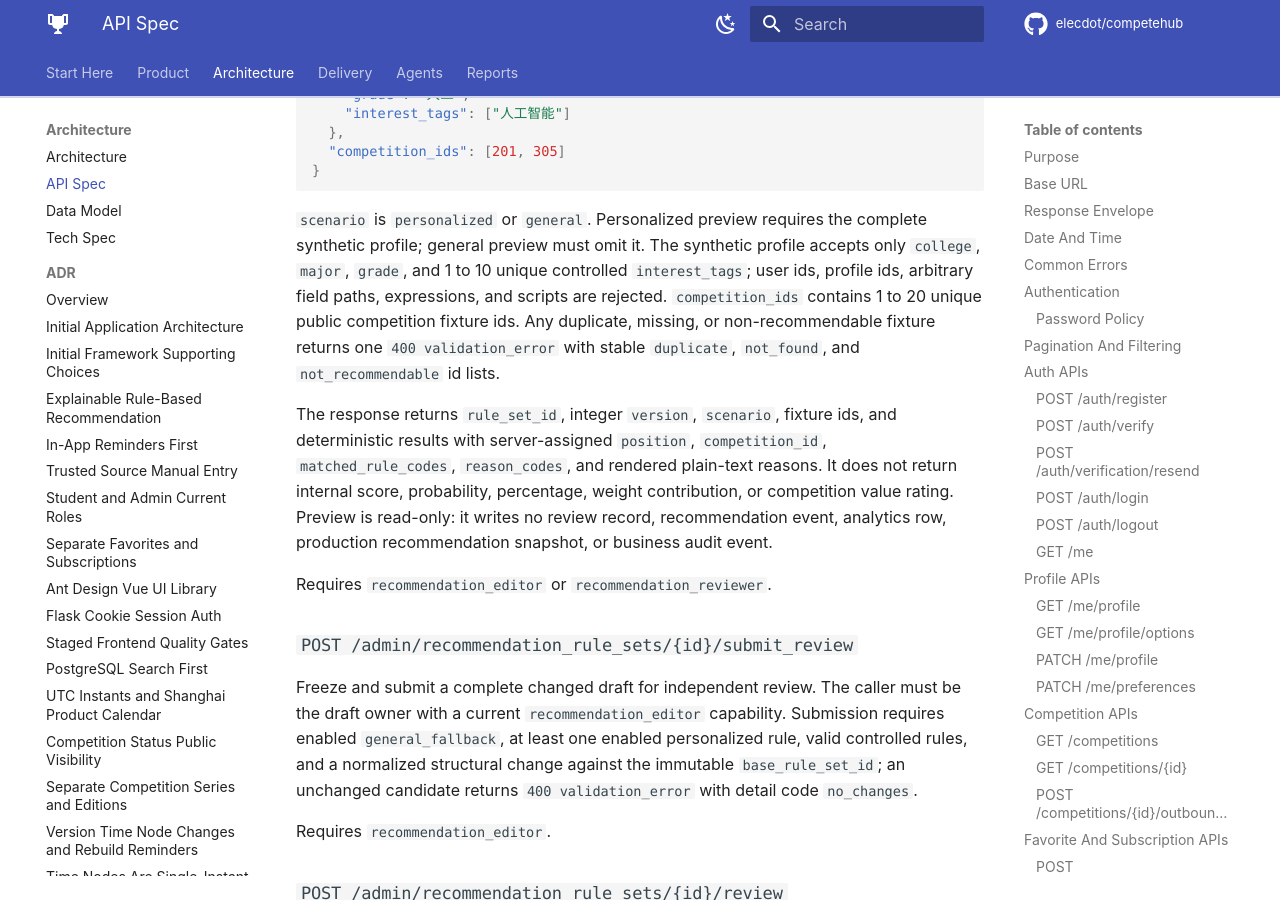
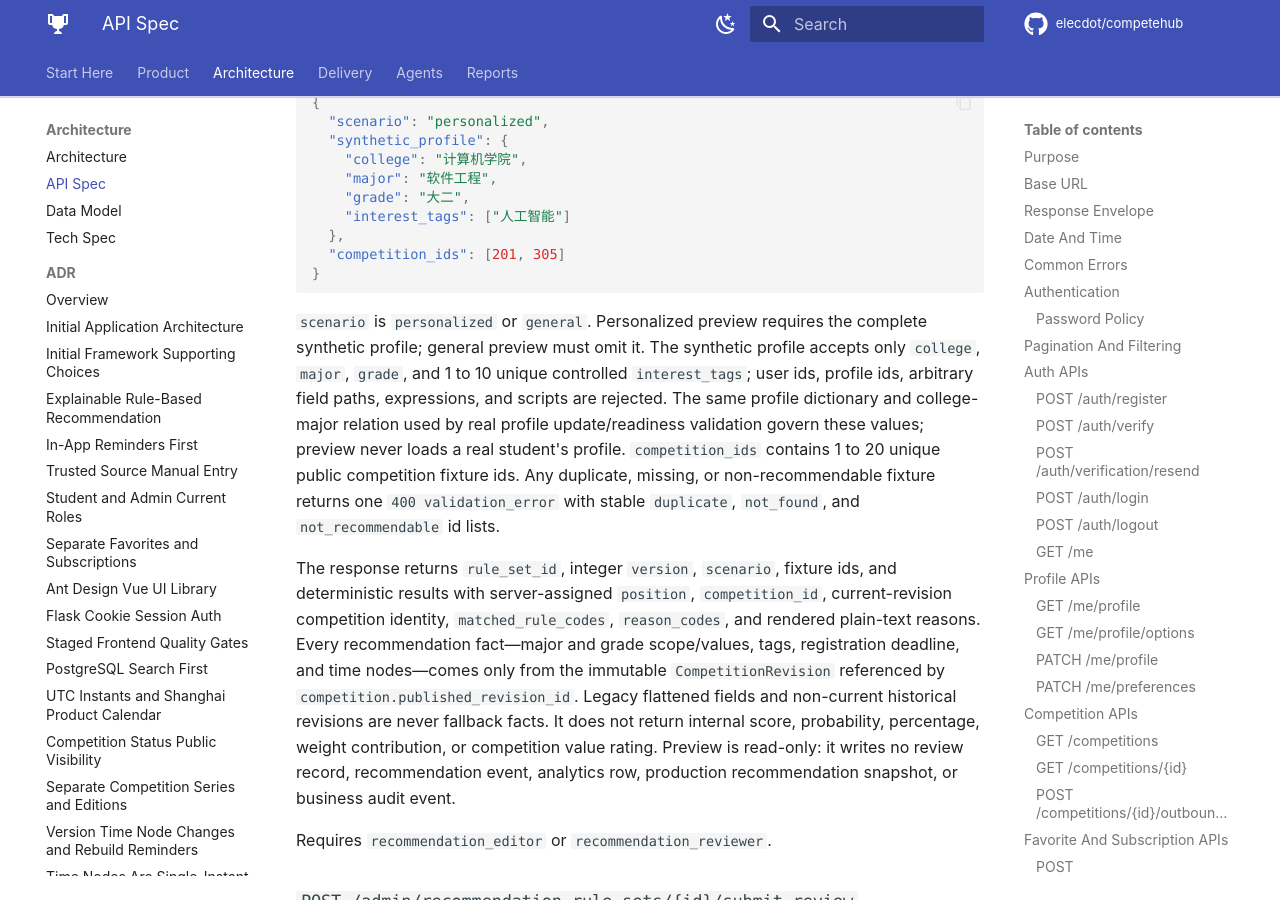
Before and after one commit to elecdot/competehub, an MkDocs documentation site: the page built from docs/api_spec.md, in a window 1280 px wide and 900 px high, scrolled down 29465 px. Built offline with MkDocs 1.6.1 and Material for MkDocs 9.7.7, drawn with Linux system fonts in a browser that asks for light colours; comment, search, counter and statistics services are not loaded; some of the changed text lies outside the part shown.

Commit message:
docs(recommendations): document governance operations

```diff
--- a/docs/api_spec.md
+++ b/docs/api_spec.md
@@ -1202,7 +1202,12 @@
 `cloned_from_version`, `base_rule_set_id`, `base_version`,
 `active_rule_set_id`, `active_version`, `is_stale`, rules, and frozen or
 deterministically generated `difference_snapshot` and `impact_summary` when
-applicable.
+applicable. Every item also returns labeled governance evidence:
+`created_by`, `submitted_by`, `reviewed_by`, `created_at`, `submitted_at`,
+`decided_at`, `activated_at`, `retired_at`, `review_comment`, and
+`terminal_review_status`. Pending candidates derive difference and impact from
+their immutable base; terminal candidates read the frozen snapshots and actors
+from their immutable `review_record`.
 
 Requires `recommendation_editor` or `recommendation_reviewer`.
 
@@ -1272,14 +1277,21 @@
 complete synthetic profile; general preview must omit it. The synthetic profile
 accepts only `college`, `major`, `grade`, and 1 to 10 unique controlled
 `interest_tags`; user ids, profile ids, arbitrary field paths, expressions, and
-scripts are rejected. `competition_ids` contains 1 to 20 unique public
+scripts are rejected. The same profile dictionary and college-major relation
+used by real profile update/readiness validation govern these values; preview
+never loads a real student's profile. `competition_ids` contains 1 to 20 unique public
 competition fixture ids. Any duplicate, missing, or non-recommendable fixture
 returns one `400 validation_error` with stable `duplicate`, `not_found`, and
 `not_recommendable` id lists.
 
 The response returns `rule_set_id`, integer `version`, `scenario`, fixture ids,
 and deterministic results with server-assigned `position`, `competition_id`,
-`matched_rule_codes`, `reason_codes`, and rendered plain-text reasons. It does
+current-revision competition identity, `matched_rule_codes`, `reason_codes`,
+and rendered plain-text reasons. Every recommendation fact—major and grade
+scope/values, tags, registration deadline, and time nodes—comes only from the
+immutable `CompetitionRevision` referenced by `competition.published_revision_id`.
+Legacy flattened fields and non-current historical revisions are never fallback
+facts. It does
 not return internal score, probability, percentage, weight contribution, or
 competition value rating. Preview is read-only: it writes no review record,
 recommendation event, analytics row, production recommendation snapshot, or
```
Also changed, not shown: README.md (+5 -0 lines), docs/data_model.md (+16 -1 lines), docs/setup.md (+10 -0 lines), docs/tech_spec.zh.md (+1 -1 lines), docs/testing.md (+14 -0 lines), docs/tooling.md (+3 -0 lines).
